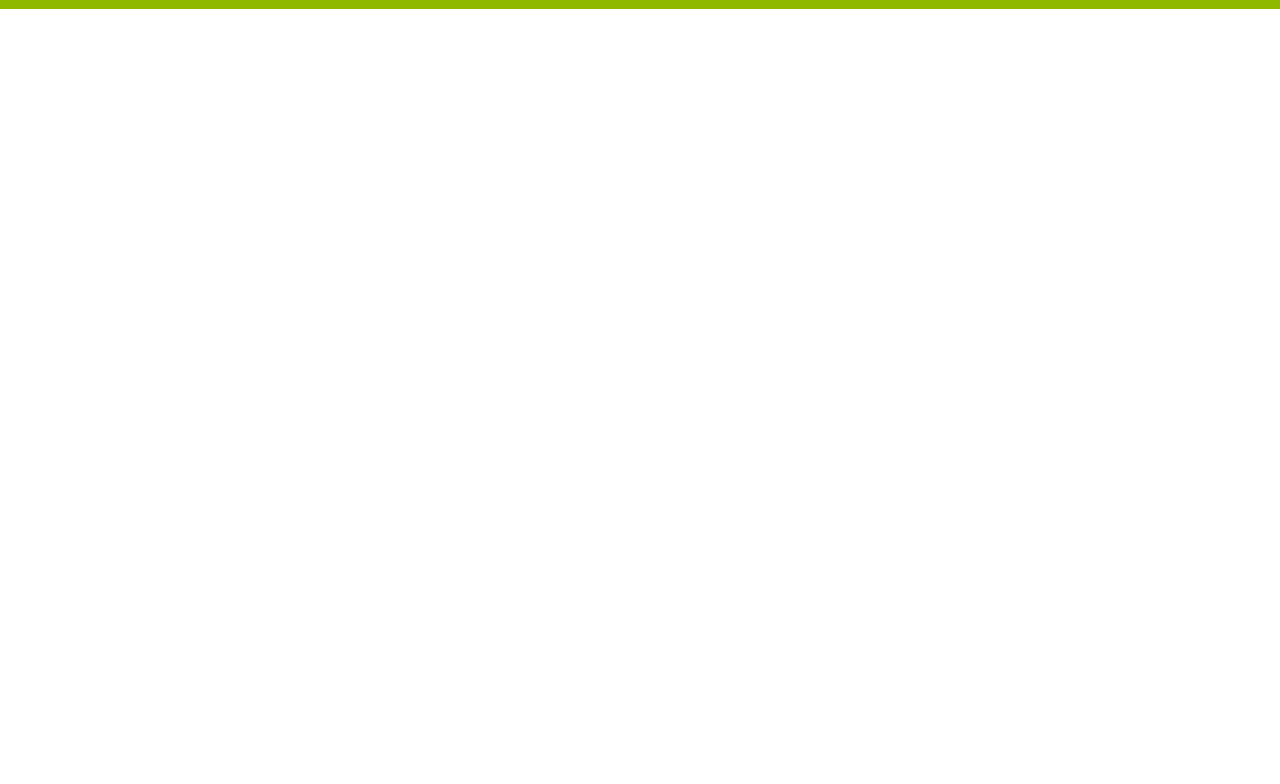
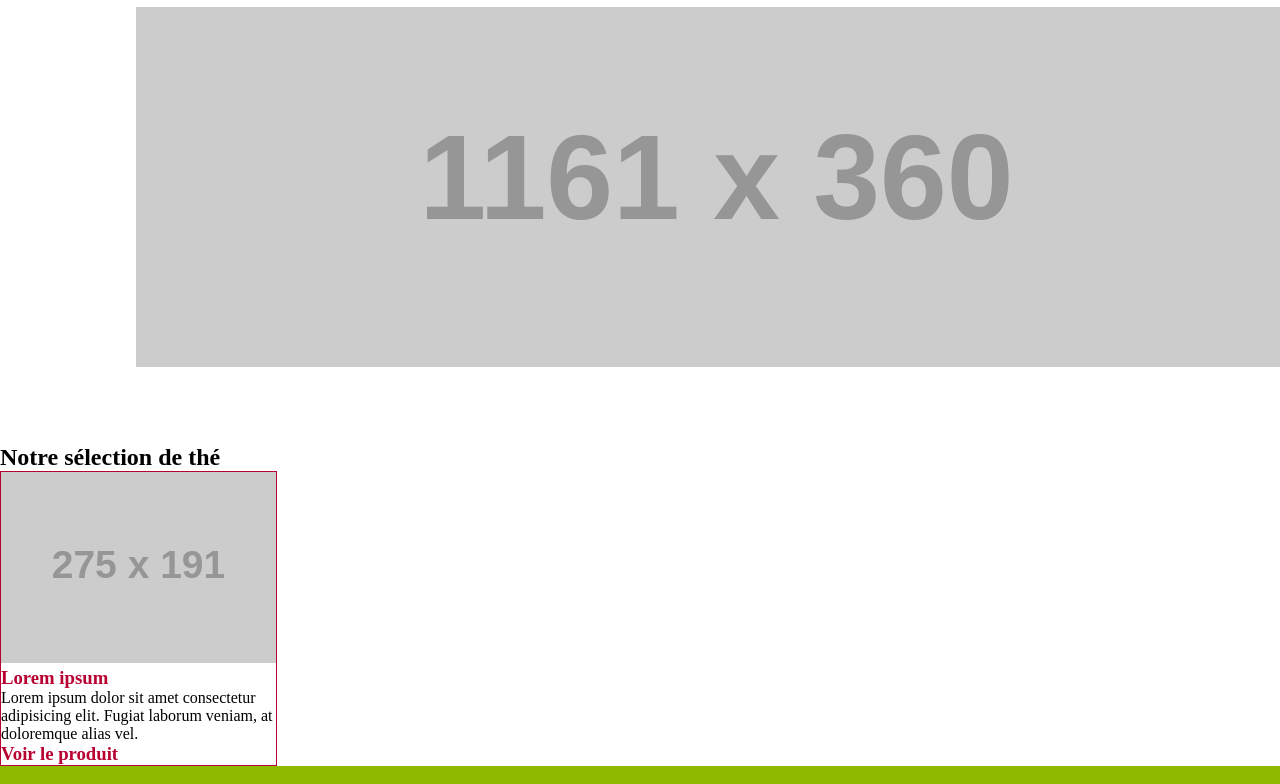
Before and after one commit to samuelrochwerg/Le-Royaume-du-the, a website: page index.html in a window 1280 px wide. Shown: the part 162-946 px from the top of the page. Before the commit the page ends 800 px from the top, so only its background shows below. Drawn offline with Linux system fonts and the light colour scheme; placeholder pictures from the web are drawn by us; a web font is replaced by a local one.

Commit message:
update index

```diff
--- a/index.html
+++ b/index.html
@@ -30,6 +30,20 @@
 
         </header>
 
+        <section class="section__banniere">
+            <img src='http://fakeimg.pl/1161x360' alt=''/>
+        </section>
+
+        <section>
+            <h2>Notre sélection de thé</h2>
+            <div class="selection__the">
+                <img src='http://fakeimg.pl/275x191' alt=''/>
+                <h3>Lorem ipsum</h3>
+                <p>Lorem ipsum dolor sit amet consectetur adipisicing elit. Fugiat laborum veniam, at doloremque alias vel.</p>
+                <h3>Voir le produit</h3>
+            </div>
+        </section>
+
         <footer>
             <a href=""><h2><i class="far fa-copyright"></i>  Le Royaume du Thé</h2></a>
             <div class="footer__liens">
--- a/sass/pages/_index.scss
+++ b/sass/pages/_index.scss
@@ -0,0 +1,11 @@
+.section__banniere {
+    padding: 73px 136px;
+    text-align: center;
+}
+.selection__the {
+    width: 275px;
+    border: 1px solid #b90032;
+        h3 {
+            color: #b90032;
+        }
+}
```
Also changed, not shown: public/css/style.css, 1 other file.
